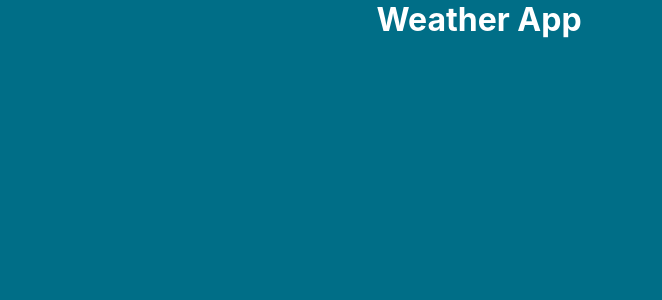
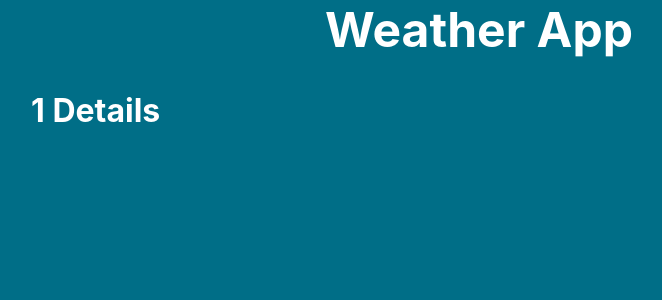
Before and after one commit to bozonja/weather-app, a React (Create React App) app: page /weather/1 in a window 1280 px wide. Before the commit this address had no page. Shown: the top 300 px of the page, without its empty margins (161-823 px from the left). Built offline with nearby package versions, Linux system fonts and the light colour scheme; the HTML template or start-up script is replaced by a standard one.

Commit message:
Add weather deatils & 404.

```diff
--- a/src/App.css
+++ b/src/App.css
@@ -101,3 +101,7 @@ h3 {
 .font-lg {
   font-size: 4rem;
 }
+
+.h1-lg {
+  font-size: 3rem;
+}
--- a/src/App.tsx
+++ b/src/App.tsx
@@ -6,11 +6,13 @@ import "./App.css";
 //comps
 import Login from "./components/Login/Login";
 import Weather from "./components/Weather/Weather";
+import { WeatherDetails } from "components/WeatherDetails/WeatherDetails";
+import { NotFound } from "components/NotFound";
 //types
 import { IUserLogin } from "./types/form";
 
 function App() {
-  //fake database
+  //fake database credentials
   const adminCredentails = {
     email: "admin@admin.com",
     password: "Admin123",
@@ -25,6 +27,8 @@ function App() {
     email: "",
     date: "",
   });
+  const USER = "USER";
+
   const [error, setError] = useState<string>("");
   const navigate = useNavigate();
 
@@ -47,19 +51,19 @@ function App() {
   };
 
   useEffect(() => {
-    const localData = localStorage.getItem("USER");
+    const localData = localStorage.getItem(USER);
     if (localData) {
       setUser(JSON.parse(localData));
     }
   }, []);
 
   useEffect(() => {
-    localStorage.setItem("USER", JSON.stringify(user));
+    localStorage.setItem(USER, JSON.stringify(user));
   });
 
   return (
     <div className="container">
-      <h1 className="text-center">Weather App</h1>
+      <h1 className="text-center h1-lg">Weather App</h1>
       <Routes>
         <Route
           path="/"
@@ -75,11 +79,12 @@ function App() {
             )
           }
         />
-
         <Route
           path="/weather"
           element={<Weather setUser={setUser} user={user} />}
         />
+        <Route path="/weather/:city" element={<WeatherDetails />} />
+        <Route path="*" element={<NotFound />} />
       </Routes>
     </div>
   );
--- /dev/null
+++ b/src/components/NotFound.tsx
@@ -0,0 +1,11 @@
+import { FC } from "react";
+import { Link } from "react-router-dom";
+
+export const NotFound: FC = () => {
+  return (
+    <>
+      <h1>404. Page can´t be found.</h1>
+      <Link to="/">Go home</Link>
+    </>
+  );
+};
--- a/src/components/Weather/Weather.tsx
+++ b/src/components/Weather/Weather.tsx
@@ -65,6 +65,7 @@ const Weather: FC<IWeather> = ({ user, setUser }) => {
         setLoading(false);
         setError(null);
         setCity("");
+        if (!weather.some((item: IWeatherApi) => item.id === data.id))
           setWeather([...weather, data]);
       })
       .catch((error) => {
@@ -121,7 +122,8 @@ const Weather: FC<IWeather> = ({ user, setUser }) => {
           <div className="weather-cards">
             {weather &&
               weather.map((item: IWeatherApi) => (
-                <div key={item.id} className="weather-card">
+                <Link to={`/weather/${item.name}`} key={item.id}>
+                  <div className="weather-card">
                     <h2 className="text-center mb-0">
                       {item.name}, {item.sys.country}
                     </h2>
@@ -131,6 +133,7 @@ const Weather: FC<IWeather> = ({ user, setUser }) => {
                     </h3>
                     <p className="text-center">{item.weather[0].main}</p>
                   </div>
+                </Link>
               ))}
           </div>
         </>
--- /dev/null
+++ b/src/components/WeatherDetails/WeatherDetails.tsx
@@ -0,0 +1,11 @@
+import { FC } from "react";
+import { useParams } from "react-router-dom";
+
+export const WeatherDetails: FC = () => {
+  const { city } = useParams();
+  return (
+    <div>
+      <h1>{city} Details</h1>
+    </div>
+  );
+};
```
Lines whose indentation alone changed are shown as unchanged.
